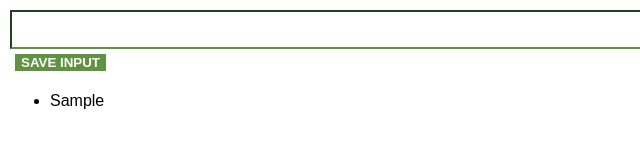
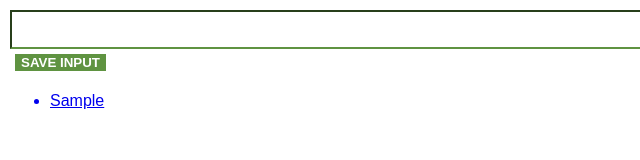
Before and after one commit to Awadesh365/Track-My-People-extension, a plain HTML site: page index.html in a window 1280 px wide. Both pictures are taken after typing "Sample" into the empty fields and a click on the button "SAVE INPUT". Shown: the full height of the page, 0-640 px from the left. Drawn offline with Linux system fonts and the light colour scheme.

Commit message:
FEATURE: Click event for each event + in new tab

```diff
--- a/index.js
+++ b/index.js
@@ -22,7 +22,8 @@ document.addEventListener("DOMContentLoaded", function () {
     let listItems = "";
     // Loop through the myLeads array and append each lead URL to the unordered list element using the innerHTML property
     for (let i = 0; i < myLeads.length; i++) {
-      listItems += "<li>" + myLeads[i] + "</li>";
+      // added click event to each list item, so that when clicked, it will open the URL in a new tab
+      listItems += '<a target="_blank"  href="' + myLeads[i] + '"><li>' + myLeads[i] + '</li></a>';
     }
     ulEl.innerHTML = listItems;
 
```
Also changed, not shown: index.html (+1 -0 lines).
